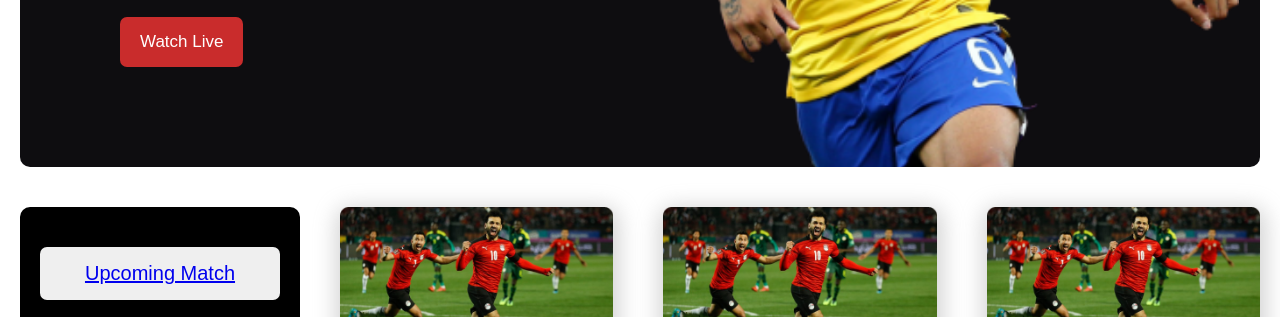
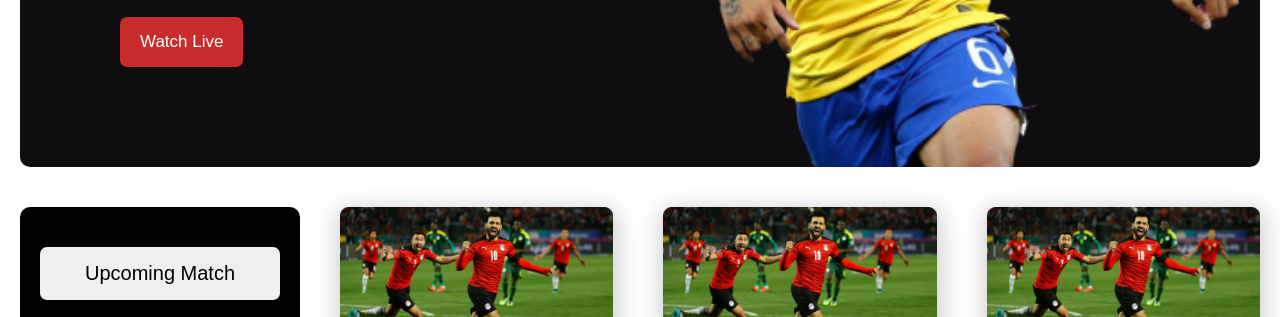
Before and after one commit to md-musa/world-cup, a plain HTML site: page index.html in a window 1280 px wide. Shown: the part 462-779 px from the top of the page. Drawn offline with Linux system fonts and the light colour scheme; some icons are missing.

Commit message:
fixed text-decoration

```diff
--- a/styles/index.css
+++ b/styles/index.css
@@ -119,6 +119,13 @@ section main {
   font-size: 2rem;
 }
 
+.main__left button a {
+  text-decoration: none;
+  color: black;
+}
+.main__left button a:hover {
+  text-decoration: underline;
+}
 .main__right {
   display: grid;
   grid-template-columns: 1fr;
```
